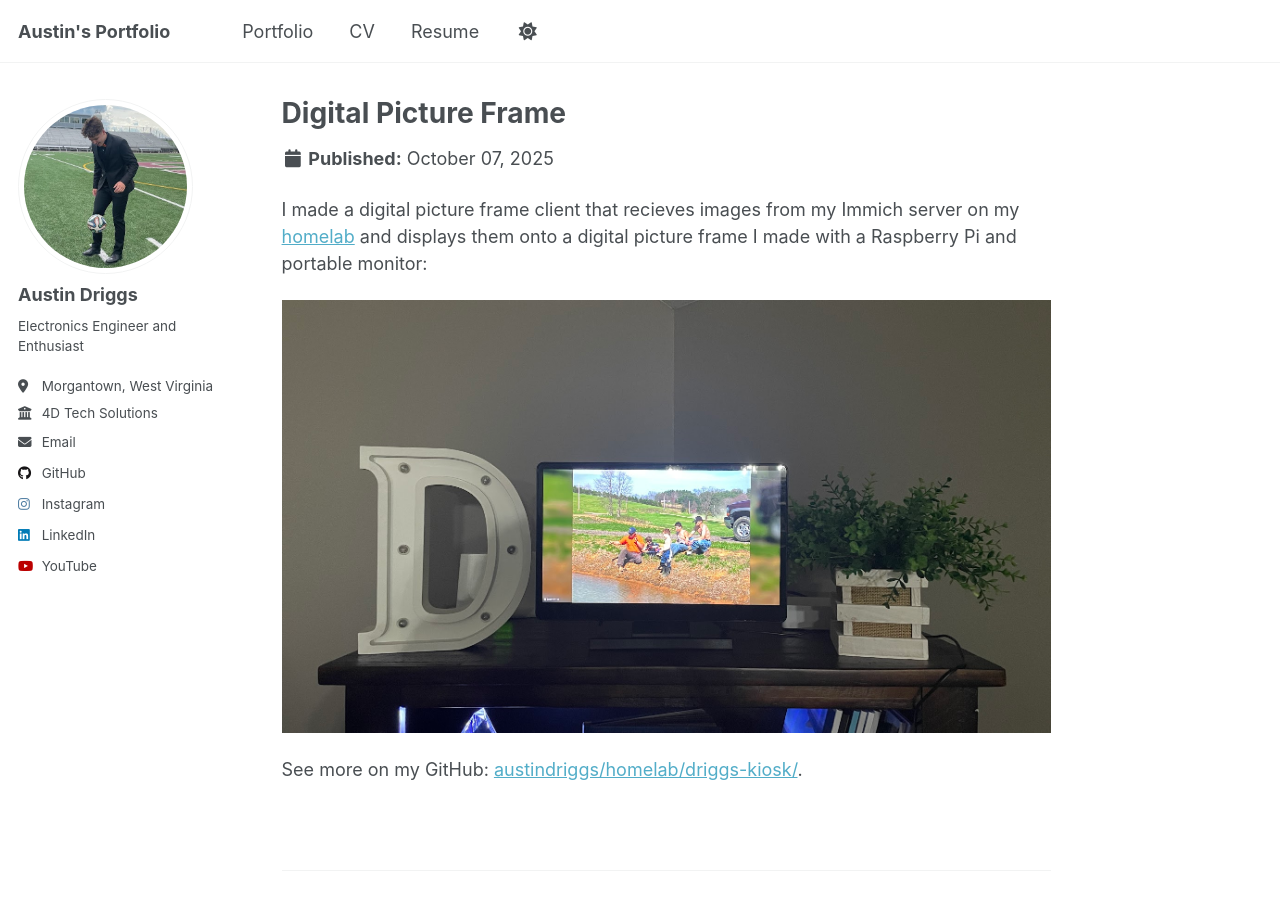
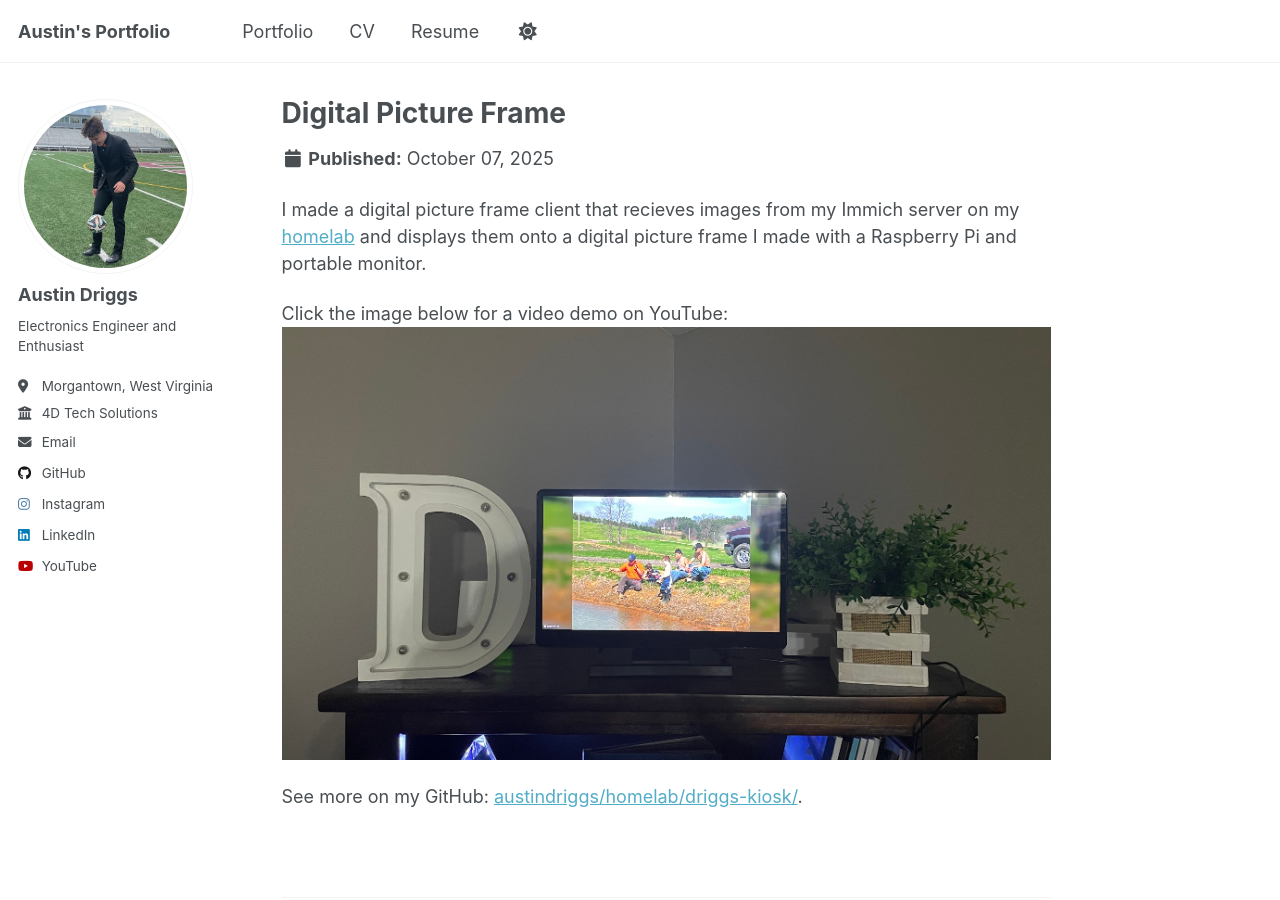
Before and after one commit to austindriggs/austindriggs.github.io, a Jekyll site: the page built from _portfolio/03-immich.md, in a window 1280 px wide and 900 px high. Built offline with Jekyll 4.4.1, drawn with Linux system fonts in a browser that asks for light colours; a script that is not in the unit is left out.

Commit message:
formatting

```diff
--- a/_portfolio/03-immich.md
+++ b/_portfolio/03-immich.md
@@ -1,11 +1,12 @@
 ---
 title: "Digital Picture Frame"
-excerpt: "A digital picture frame integrated into my homelab.<br/><img src='/images/driggs-kiosk.jpg' alt='Driggs Kiosk Demo' width='500' style='border:0;'>"
+excerpt: "A digital picture frame integrated into my homelab. Click the image below for a video demo on YouTube:<br/><img src='/images/driggs-kiosk.jpg' alt='Driggs Kiosk Demo' width='500' style='border:0;'>"
 collection: portfolio
 ---
 
-I made a digital picture frame client that recieves images from my Immich server on my [homelab](https://austindriggs.github.io/portfolio/homelab) and displays them onto a digital picture frame I made with a Raspberry Pi and portable monitor:
+I made a digital picture frame client that recieves images from my Immich server on my [homelab](https://austindriggs.github.io/portfolio/homelab) and displays them onto a digital picture frame I made with a Raspberry Pi and portable monitor.
 
+Click the image below for a video demo on YouTube:
 <a href="https://www.youtube.com/watch?v=NeSkeHkIKjA" target="_blank">
   <img src="/images/driggs-kiosk.jpg" alt="Driggs Kiosk Demo" width="1000" style="border:0;">
 </a>
```
